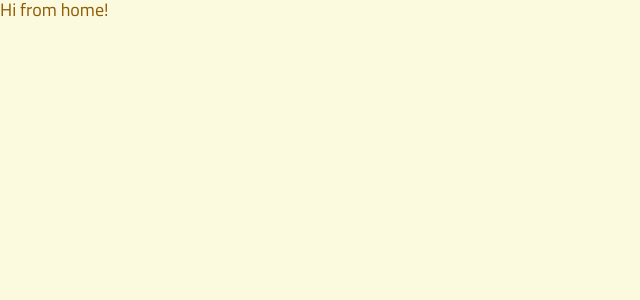
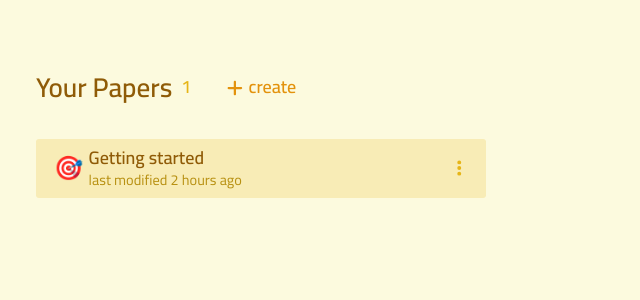
Before and after one commit to guiMendel/softplan-code-challenge, a Vue app: page / in a window 1280 px wide. Shown: the top 300 px of the page, without its empty margins (0-640 px from the left). Built offline with nearby package versions, Linux system fonts and the light colour scheme; no server answers; the database is empty; sample sign-in values are in the browser's storage.

Commit message:
🔨Mock-up basic home layout

```diff
--- a/src/main.ts
+++ b/src/main.ts
@@ -15,11 +15,23 @@ import {
   faPalette,
   faKey,
   faTrashCan,
-  faRightFromBracket
+  faRightFromBracket,
+  faPlus,
+  faEllipsisVertical
 } from '@fortawesome/free-solid-svg-icons'
 
 /* Add icons to the library */
-library.add(faBackward, faPencil, faXmark, faPalette, faKey, faTrashCan, faRightFromBracket)
+library.add(
+  faBackward,
+  faPencil,
+  faXmark,
+  faPalette,
+  faKey,
+  faTrashCan,
+  faRightFromBracket,
+  faPlus,
+  faEllipsisVertical
+)
 
 import App from './App.vue'
 import router from './router'
--- a/src/style/variables.scss
+++ b/src/style/variables.scss
@@ -1,15 +1,24 @@
 // Colors
 $transparent: #00000000;
 
-$good: #C4F500;
-$light: #FCE70D;
-$main: #E6B517;
-$strong: #FCA20D;
-$bad: #F26F0C;
+$good: #c4f500;
+$light: #fce70d;
+$main: #e6b517;
+$strong: #fca20d;
+$bad: #f26f0c;
 
-$background: #FCFADE;
-$text: #8F5B07;
+$background: #fcfade;
+$text: #8f5b07;
 
 // Misc
 $border-radius: 3px;
 $make-light: hue-rotate(15deg) saturate(0.4) brightness(1.5);
+
+@mixin fill {
+  position: absolute;
+  top: 0;
+  left: 0;
+
+  width: 100%;
+  height: 100%;
+}
--- a/src/views/Home.vue
+++ b/src/views/Home.vue
@@ -1,3 +1,211 @@
 <template>
-  Hi from home!
+  <main>
+    <!-- Current user's papers -->
+    <div class="user-section">
+      <header>
+        <!-- Section title -->
+        <h2>Your Papers</h2>
+
+        <span class="paper-count">1</span>
+
+        <!-- Create paper button -->
+        <span class="new-paper"><font-awesome-icon :icon="['fas', 'plus']" /> create </span>
+      </header>
+
+      <div class="papers">
+        <div class="paper">
+          <!-- Paper icon -->
+          <span class="icon">🎯</span>
+
+          <div class="text">
+            <!-- Paper title -->
+            <span class="title">Getting started</span>
+
+            <!-- Modified time -->
+            <small>last modified 2 hours ago</small>
+          </div>
+
+          <!-- Paper options -->
+          <span class="options">
+            <font-awesome-icon :icon="['fas', 'ellipsis-vertical']" />
+          </span>
+        </div>
+      </div>
+    </div>
+  </main>
 </template>
+
+<style lang="scss">
+@import '../style/variables.scss';
+
+main {
+  flex-direction: column;
+
+  width: 100%;
+  min-height: 100vh;
+
+  .user-section {
+    width: 100%;
+
+    flex-direction: column;
+    padding: 2rem 2rem;
+
+    gap: 2rem;
+
+    &:first-child {
+      padding-top: 4rem;
+    }
+
+    header {
+      width: 100%;
+
+      align-items: center;
+
+      h2 {
+        font-weight: 600;
+      }
+
+      .paper-count {
+        color: $main;
+        font-weight: 600;
+
+        margin-inline: 0.5rem 2rem;
+      }
+
+      .new-paper {
+        display: flex;
+        align-items: center;
+
+        color: $strong;
+
+        gap: 0.3rem;
+        font-weight: 600;
+
+        cursor: pointer;
+
+        filter: brightness(0.9);
+
+        &::before {
+          content: '';
+
+          @include fill;
+
+          background-color: $main;
+
+          z-index: -1;
+          border-radius: $border-radius;
+
+          opacity: 0;
+
+          transition: all 100ms;
+        }
+
+        &:hover::before {
+          opacity: 0.2;
+          box-shadow: 0 0 0 0.5rem $main;
+        }
+      }
+    }
+
+    .papers {
+      width: 100%;
+      flex-direction: column;
+      gap: 1rem;
+
+      .paper {
+        position: relative;
+
+        padding: 0.5rem 1rem;
+        width: 100%;
+        max-width: 25rem;
+
+        align-items: center;
+        gap: 0.3rem;
+
+        border-radius: $border-radius;
+
+        cursor: pointer;
+
+        transition: all 100ms;
+
+        .icon {
+          font-size: 1.3rem;
+        }
+
+        .text {
+          flex: 1;
+          text-align: left;
+
+          flex-direction: column;
+          gap: 0.2rem;
+
+          .title {
+            font-weight: 600;
+          }
+
+          small {
+            color: $main;
+            filter: brightness(0.8);
+          }
+        }
+
+        .options {
+          margin-right: -0.5rem;
+
+          color: $main;
+          position: relative;
+
+          width: 2rem;
+          aspect-ratio: 1/1;
+
+          display: flex;
+          align-items: center;
+          justify-content: center;
+
+          border-radius: 50%;
+
+          &::before {
+            content: '';
+
+            @include fill;
+
+            background-color: $main;
+
+            z-index: -1;
+            border-radius: 50%;
+
+            opacity: 0;
+
+            transition: all 100ms;
+          }
+
+          &:hover {
+            filter: brightness(0.8);
+
+            &::before {
+              opacity: 0.2;
+            }
+          }
+        }
+
+        &::before {
+          content: '';
+
+          @include fill;
+
+          background-color: $main;
+
+          z-index: -1;
+          border-radius: $border-radius;
+
+          opacity: 0.2;
+        }
+
+        &:hover {
+          filter: brightness(1.1);
+        }
+      }
+    }
+  }
+}
+</style>
--- a/src/views/User.vue
+++ b/src/views/User.vue
@@ -51,8 +51,6 @@ const { notify } = useNotificationsStore()
 
 // Set the fields for the user
 const setFields = (user: User) => {
-  console.log('getting from', user)
-
   name.value.value = user.name
   email.value.value = user.email
   about.value.value = user.about ?? ''
```
Also changed, not shown: src/style/main.scss (line endings or trailing spaces).
